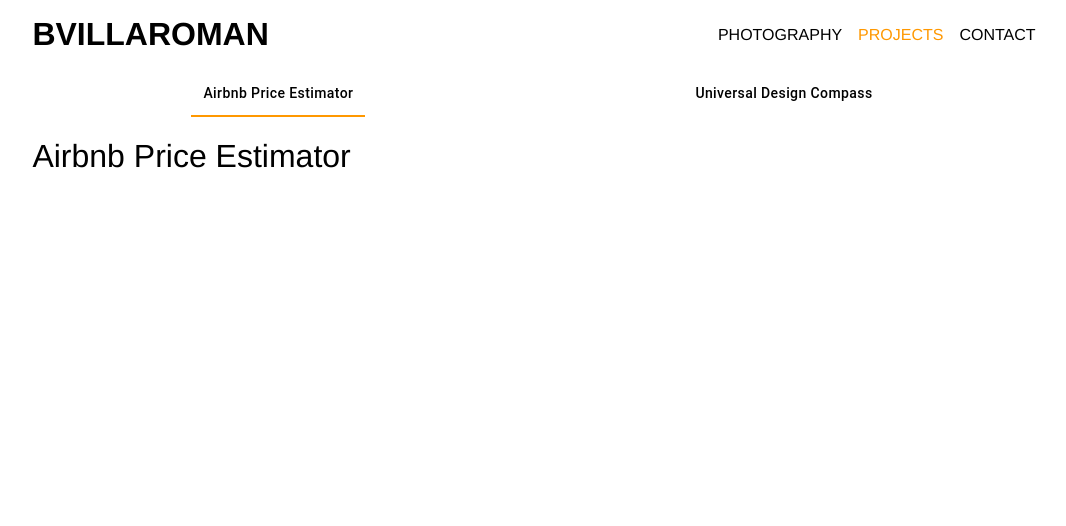
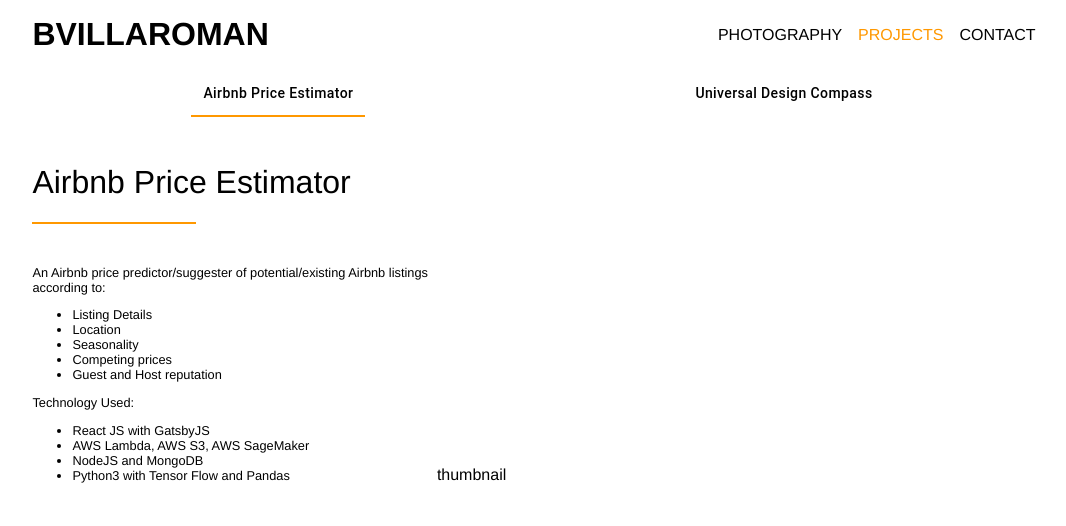
Before and after one commit to bvillaroman/bvillaroman.github.io, a Gatsby site: page /projects in a window 1280 px wide. Shown: the whole page, without its empty margins (102-1168 px from the left). Built offline with nearby package versions, Linux system fonts and the light colour scheme; Gatsby itself is replaced by a stand-in of ours.

Commit message:
added details for airbnb estimator and info for airbnb estimator app

```diff
--- a/src/pages/projects.js
+++ b/src/pages/projects.js
@@ -1,6 +1,6 @@
 import React from "react"
 import {ProjectsContainer} from '../styles/containers.js'
-import {TitleContainer} from '../styles/components.js'
+import {TitleContainer, InfoContainer, DetailsContainer, ThumbnailContainer, Divider} from '../styles/components.js'
 import SubNavBar from "../components/SubNavBar"
 import Layout from "../components/layout"
 class ProjectsPage extends React.Component{
@@ -23,7 +23,7 @@ class ProjectsPage extends React.Component{
 
 
   render(){
-    const {title, details, tbumbnail,  currentTab} = this.state;
+    const {title, details, thumbnail,  currentTab} = this.state;
 
     const labels = ["Airbnb Price Estimator", "Universal Design Compass"]
 
@@ -31,9 +31,32 @@ class ProjectsPage extends React.Component{
       <Layout>
           <SubNavBar currentTab={currentTab} switchSections={this.switchSections} labels={labels}/>
           <ProjectsContainer>
+          <InfoContainer>
             <TitleContainer>
-              {title}
+              <h1>{title}</h1>
+              <Divider/>
             </TitleContainer>
+            <DetailsContainer>
+              <p>An Airbnb price predictor/suggester of potential/existing Airbnb listings according to:</p>
+              <ul>
+                  <li>Listing Details </li>
+                  <li>Location</li>
+                  <li>Seasonality </li>
+                  <li>Competing prices </li>
+                  <li>Guest and Host reputation</li>
+              </ul>
+              <p>Technology Used:</p>
+              <ul>
+                <li>React JS with GatsbyJS</li>
+                <li>AWS Lambda, AWS S3, AWS SageMaker</li>
+                <li>NodeJS and MongoDB</li>
+                <li>Python3 with Tensor Flow and Pandas </li>
+              </ul>
+            </DetailsContainer>
+          </InfoContainer>
+          <ThumbnailContainer>
+            {thumbnail}
+          </ThumbnailContainer>
           </ProjectsContainer>
       </Layout>
     );
--- a/src/styles/components.js
+++ b/src/styles/components.js
@@ -133,9 +133,42 @@ export const SentText = styled.div`
 
 // PROJECTS PAGE COMPONENTS
 
-export const TitleContainer = styled.h1`
+export const TitleContainer = styled.div`
     width: 100%;
+    h1 {
+      color: #000000;
+      font-weight: 450;
+    }
+    p {
+
+    }
+`;
+
+export const Divider = styled.div`
+  width: 40%;
+  border: 0.7px solid rgb(255, 152, 0);
+`;
+
+export const DetailsContainer = styled.div`
+    width: 100%;
+    margin: 10% auto;
+    font-size: 0.8rem;
     font-weight: 350;
+`;
+
+export const ThumbnailContainer = styled.div`
+    width: 60%;
+    height: 100%;
+    display: inline-block;
+    // background: red;
+`;
+
+export const InfoContainer = styled.div`
+    width: 40%;
+    height: 100%;
+    display: inline-block;
+
+    // background: blue;
 `;
 
 
--- a/src/styles/containers.js
+++ b/src/styles/containers.js
@@ -47,4 +47,5 @@ export const PhotographyContainer = styled(Container)`
 
 export const ProjectsContainer = styled(Container)`
     width: 80%;
+    margin: 2% auto;
 `;
```
